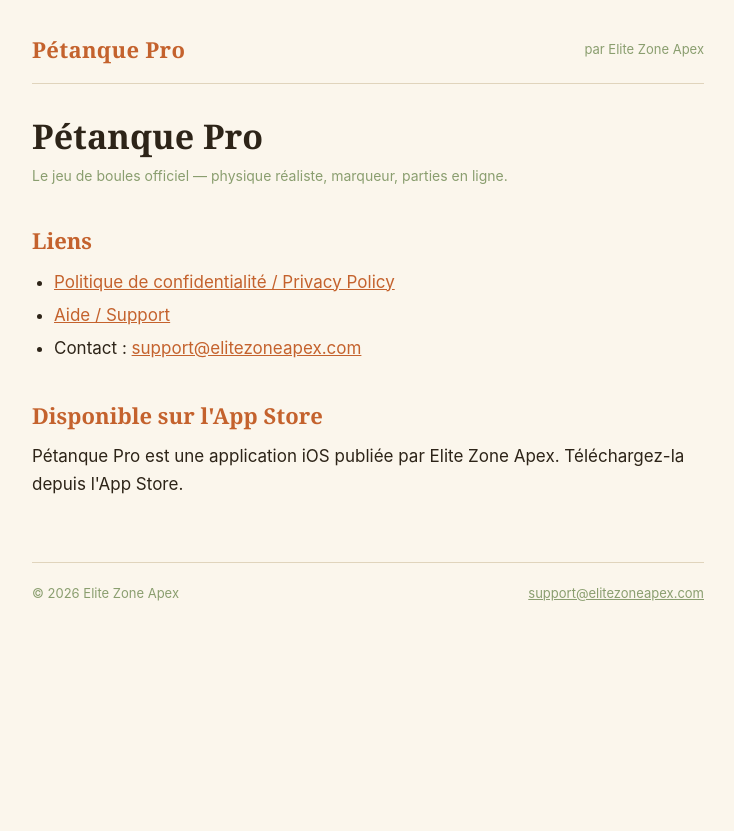
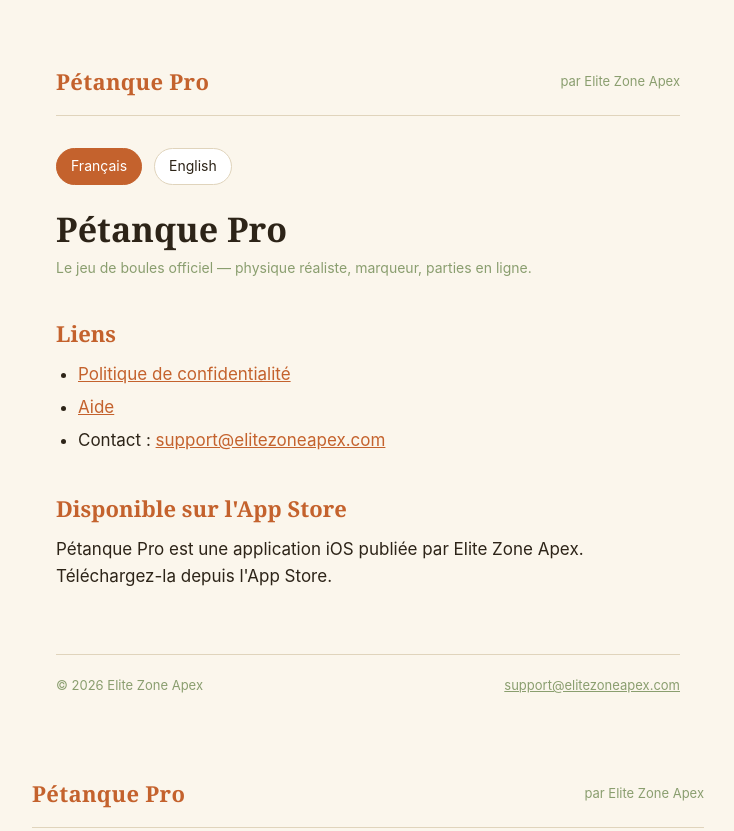
Before and after one commit to Elitezoneapex/petanque-pro-site, a plain HTML site: page index.html in a window 1280 px wide. Shown: the top 831 px of the page, without its empty margins (272-1006 px from the left). Before the commit the page ends 800 px from the top, so only its background shows below. Drawn offline with Linux system fonts and the light colour scheme.

Commit message:
Update index.html

```diff
--- a/index.html
+++ b/index.html
@@ -8,7 +8,76 @@
 <link rel="stylesheet" href="styles.css">
 </head>
 <body>
+<div class="wrap"><!DOCTYPE html>
+<html lang="fr">
+<head>
+<meta charset="UTF-8">
+<meta name="viewport" content="width=device-width, initial-scale=1.0">
+<title>Pétanque Pro</title>
+<meta name="description" content="Pétanque Pro — le jeu de boules officiel par Elite Zone Apex.">
+<link rel="stylesheet" href="styles.css">
+</head>
+<body>
 <div class="wrap">
+  <header class="brand">
+    <div class="logo">Pétanque Pro</div>
+    <div class="by">par Elite Zone Apex</div>
+  </header>
+
+  <nav class="lang">
+    <a href="#fr" id="tab-fr" class="active" onclick="switchLang('fr');return false;">Français</a>
+    <a href="#en" id="tab-en" onclick="switchLang('en');return false;">English</a>
+  </nav>
+
+  <section class="section active" id="fr">
+    <h1>Pétanque Pro</h1>
+    <p class="meta">Le jeu de boules officiel — physique réaliste, marqueur, parties en ligne.</p>
+
+    <h2>Liens</h2>
+    <ul>
+      <li><a href="privacy.html">Politique de confidentialité</a></li>
+      <li><a href="support.html">Aide</a></li>
+      <li>Contact : <a href="mailto:support@elitezoneapex.com">support@elitezoneapex.com</a></li>
+    </ul>
+
+    <h2>Disponible sur l'App Store</h2>
+    <p>Pétanque Pro est une application iOS publiée par Elite Zone Apex. Téléchargez-la depuis l'App Store.</p>
+  </section>
+
+  <section class="section" id="en">
+    <h1>Pétanque Pro</h1>
+    <p class="meta">The official boules game — realistic physics, scorekeeper, online play.</p>
+
+    <h2>Links</h2>
+    <ul>
+      <li><a href="privacy.html#en">Privacy Policy</a></li>
+      <li><a href="support.html#en">Support</a></li>
+      <li>Contact: <a href="mailto:support@elitezoneapex.com">support@elitezoneapex.com</a></li>
+    </ul>
+
+    <h2>Available on the App Store</h2>
+    <p>Pétanque Pro is an iOS app published by Elite Zone Apex. Download it from the App Store.</p>
+  </section>
+
+  <footer>
+    <span>© 2026 Elite Zone Apex</span>
+    <span><a href="mailto:support@elitezoneapex.com">support@elitezoneapex.com</a></span>
+  </footer>
+</div>
+
+<script>
+function switchLang(lang) {
+  document.querySelectorAll('.section').forEach(s => s.classList.remove('active'));
+  document.getElementById(lang).classList.add('active');
+  document.querySelectorAll('nav.lang a').forEach(a => a.classList.remove('active'));
+  document.getElementById('tab-' + lang).classList.add('active');
+  history.replaceState(null, '', '#' + lang);
+}
+if (location.hash === '#en') switchLang('en');
+</script>
+</body>
+</html>
+
   <header class="brand">
     <div class="logo">Pétanque Pro</div>
     <div class="by">par Elite Zone Apex</div>
```
